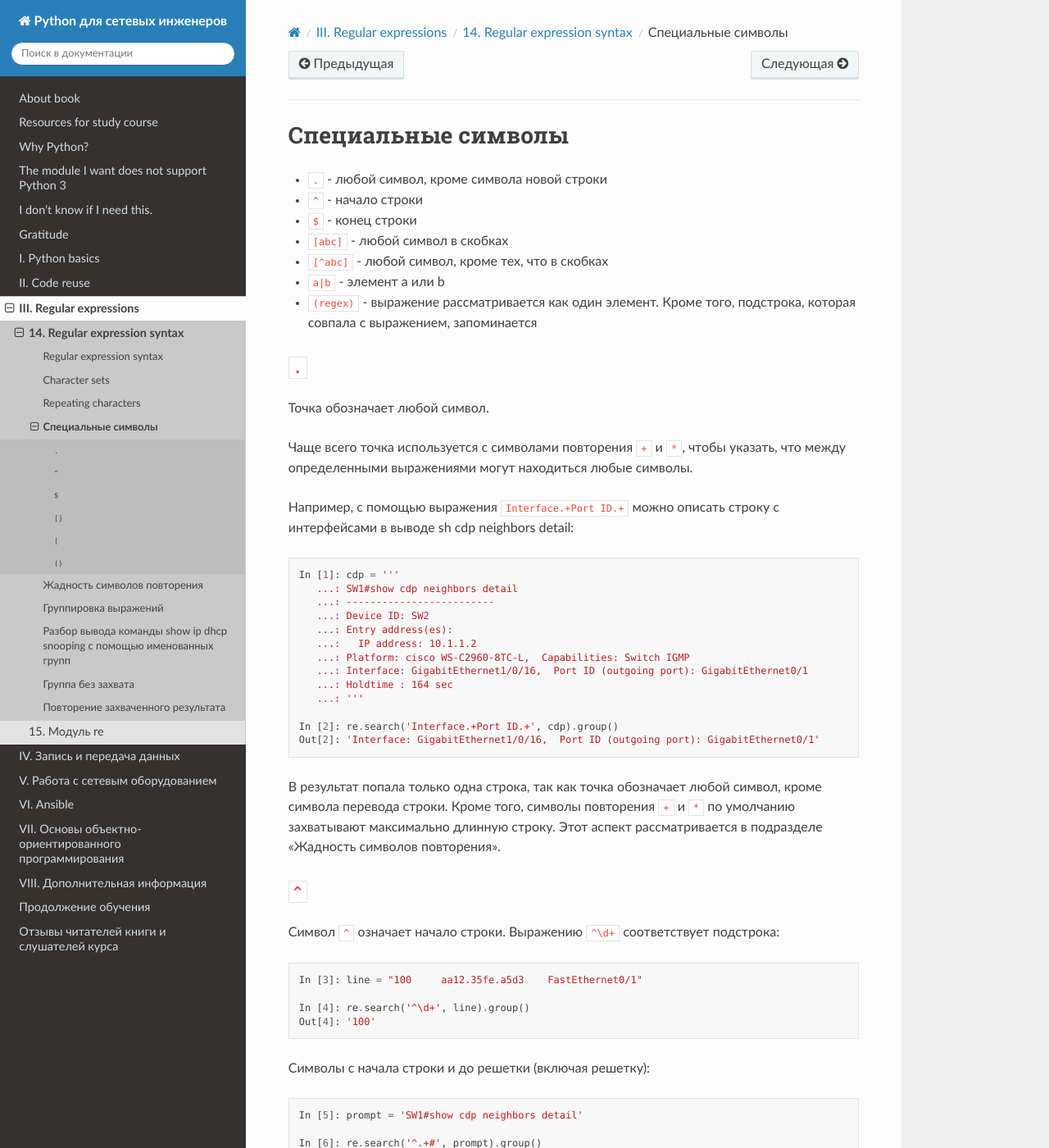
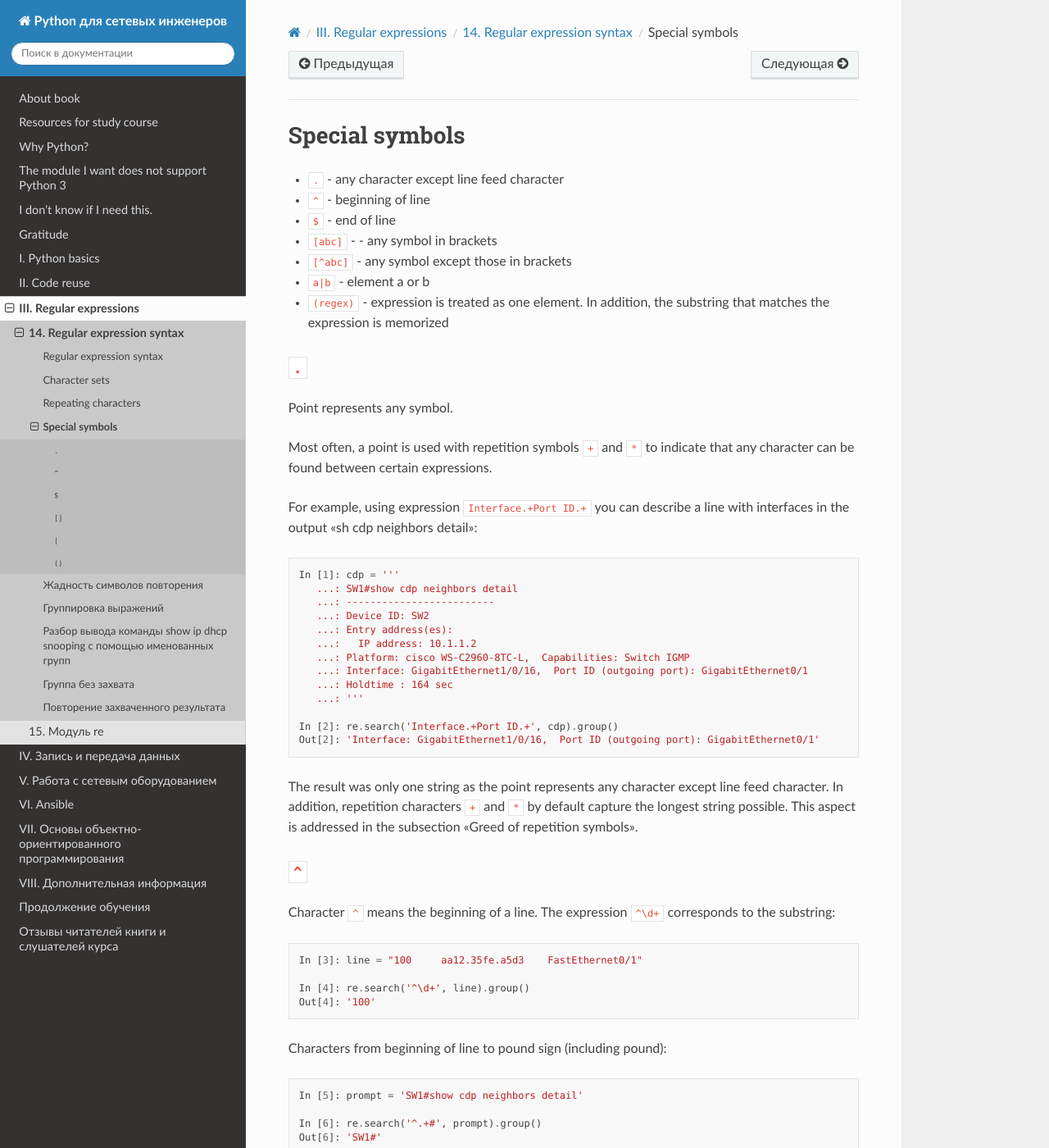
Before and after one commit to Aidar5/nattoeng, a Sphinx documentation site: the page built from docs/source/book/14_regex/2c_spec_sym.rst, in a window 1280 px wide and 1400 px high. Shown: the whole window at 82% size. Built offline with Sphinx 7.4.7 and the Read the Docs theme 2.0.0, drawn with Linux system fonts in a browser that asks for light colours; pages that are not in the unit, such as notebooks, are missing from menus; some of the changed text lies outside the part shown.

Commit message:
Update 2c_spec_sym.rst

```diff
--- a/docs/source/book/14_regex/2c_spec_sym.rst
+++ b/docs/source/book/14_regex/2c_spec_sym.rst
@@ -1,26 +1,22 @@
-Специальные символы
+Special symbols
 -------------------
 
-*  ``.`` - любой символ, кроме символа новой строки
-*  ``^`` - начало строки
-*  ``$`` - конец строки
-*  ``[abc]`` - любой символ в скобках
-*  ``[^abc]`` - любой символ, кроме тех, что в скобках
-*  ``a|b`` - элемент a или b
-*  ``(regex)`` - выражение рассматривается как один элемент. Кроме того,
-   подстрока, которая совпала с выражением, запоминается
+*  ``.`` - any character except line feed character
+*  ``^`` - beginning of line
+*  ``$`` - end of line
+*  ``[abc]`` - - any symbol in brackets
+*  ``[^abc]`` - any symbol except those in brackets
+*  ``a|b`` - element a or b
+*  ``(regex)`` - expression is treated as one element. In addition, the substring that matches the expression is memorized
 
 ``.``
 ~~~~~
 
-Точка обозначает любой символ.
+Point represents any symbol.
 
-Чаще всего точка используется с символами повторения ``+`` и ``*``,
-чтобы указать, что между определенными выражениями могут находиться
-любые символы.
+Most often, a point is used with repetition symbols ``+`` and ``*`` to indicate that any character can be found between certain expressions.
 
-Например, с помощью выражения ``Interface.+Port ID.+`` можно описать
-строку с интерфейсами в выводе sh cdp neighbors detail:
+For example, using expression ``Interface.+Port ID.+`` you can describe a line with interfaces in the output "sh cdp neighbors detail":
 
 .. code:: python
 
@@ -38,16 +34,12 @@
     In [2]: re.search('Interface.+Port ID.+', cdp).group()
     Out[2]: 'Interface: GigabitEthernet1/0/16,  Port ID (outgoing port): GigabitEthernet0/1'
 
-В результат попала только одна строка, так как точка обозначает любой
-символ, кроме символа перевода строки. Кроме того, символы повторения
-``+`` и ``*`` по умолчанию захватывают максимально длинную строку. Этот
-аспект рассматривается в подразделе "Жадность символов повторения".
+The result was only one string as the point represents any character except line feed character. In addition, repetition characters
+``+`` and ``*`` by default capture the longest string possible. This aspect is addressed in the subsection "Greed of repetition symbols".
 
 ``^``
 ~~~~~
-
-Символ ``^`` означает начало строки. Выражению ``^\d+`` соответствует
-подстрока:
+Character  ``^`` means the beginning of a line. The expression ``^\d+`` corresponds to the substring:
 
 .. code:: python
 
@@ -56,7 +48,7 @@
     In [4]: re.search('^\d+', line).group()
     Out[4]: '100'
 
-Символы с начала строки и до решетки (включая решетку):
+Characters from beginning of line to pound sign (including pound):
 
 .. code:: py
 
@@ -68,10 +60,9 @@
 ``$``
 ~~~~~
 
-Символ ``$`` обозначает конец строки.
+Symbol ``$`` represents the end of a line.
 
-Выражение ``\S+$`` описывает любые символы, кроме whitespace в конце
-строки:
+The expression ``\S+$`` describes any characters except whitespace at the end of the line:
 
 .. code:: python
 
@@ -83,9 +74,7 @@
 ``[]``
 ~~~~~~
 
-Символы, которые перечислены в квадратных скобках, означают, что любой
-из этих символов будет совпадением. Таким образом можно описывать разные
-регистры:
+Symbols that are listed in square brackets mean that any of these symbols will be a match. Thus, different registers can be described:
 
 .. code:: python
 
@@ -97,10 +86,7 @@
     In [11]: re.search('[Ff]ast[Ee]thernet', line).group()
     Out[11]: 'FastEthernet'
 
-С помощью квадратных скобок можно указать, какие символы могут
-встречаться на конкретной позиции. Например, выражение ``^.+[>#]``
-описывает символы с начала строки и до решетки или знака больше (включая
-их). С помощью такого выражения можно получить имя устройства:
+Using square brackets, you can specify which characters may meet at a specific position. For example, the expression ``^.+[>#]`` describes characters from the beginning of a line to # or > sign (including them). This expression can be used to derive the name of the device:
 
 .. code:: python
 
@@ -118,8 +104,7 @@
     SW1>
     r1-london-core#
 
-В квадратных скобках можно указывать диапазоны символов. Например, таким
-образом можно указать, что нас интересует любая цифра от 0 до 9:
+You can specify character ranges in square brackets. For example, it can be stated that we are interested in any number from 0 to 9:
 
 .. code:: py
 
@@ -128,7 +113,7 @@
     In [15]: re.search('[0-9]+', line).group()
     Out[15]: '100'
 
-Аналогичным образом можно указать буквы:
+Similarly, letters can be indicated:
 
 .. code:: py
 
@@ -140,7 +125,7 @@
     In [18]: re.search('[A-Z]+', line).group()
     Out[18]: 'F'
 
-В квадратных скобках можно указывать несколько диапазонов:
+Several ranges may be indicated in square brackets:
 
 .. code:: py
 
@@ -149,22 +134,17 @@
     In [20]: re.search('[a-f0-9]+\.[a-f0-9]+\.[a-f0-9]+', line).group()
     Out[20]: 'aa12.35fe.a5d3'
 
-Выражение ``[a-f0-9]+\.[a-f0-9]+\.[a-f0-9]+`` описывает три группы
-символов, разделенных точкой. Символами в каждой группе могут быть буквы
-a-f или цифры 0-9. Это выражение описывает MAC-адрес.
+The expression ``[a-f0-9]+\.[a-f0-9]+\.[a-f0-9]+`` describes three groups of symbols separated by a point. The characters in each group can be letters a-f or digits 0-9. This expression describes MAC address.
 
-Еще одна особенность квадратных скобок - специальные символы внутри
-квадратных скобок теряют свое специальное значение и обозначают просто
-символ. Например, точка внутри квадратных скобок будет обозначать точку,
-а не любой символ.
+Another feature of the square brackets is that the special symbols within the square brackets lose their special meaning and are simply a symbol. For example, a point inside the square brackets will denote a point, not any symbol.
 
-Выражение ``[a-f0-9]+[./][a-f0-9]+`` описывает три группы символов:
+The expression ``[a-f0-9]+[./][a-f0-9]+`` describes three groups of symbols:
 
-1. буквы a-f или цифры от 0 до 9
-2. точка или слеш
-3. буквы a-f или цифры от 0 до 9
+1. letters a-f or digits 0 to 9
+2. point or slash
+3. letters a-f or digits 0 to 9
 
-Для строки line совпадением будет такая подстрока:
+For *line* string the match will be a such substring:
 
 .. code:: py
 
@@ -173,8 +153,7 @@ a-f или цифры 0-9. Это выражение описывает MAC-ад
     In [22]: re.search('[a-f0-9]+[./][a-f0-9]+', line).group()
     Out[22]: 'aa12.35fe'
 
-Если после открывающейся квадратной скобки указан символ ``^``,
-совпадением будет любой символ, кроме указанных в скобках:
+If first symbol in square brackets is ``^``, the match will be any symbol except those in brackets.
 
 .. code:: python
 
@@ -183,12 +162,12 @@ a-f или цифры 0-9. Это выражение описывает MAC-ад
     In [24]: re.search('[^a-zA-Z]+', line).group()
     Out[24]: '0/0    15.0.15.1       '
 
-В данном случае выражение описывает все, кроме букв.
+In this case, the expression describes everything except letters.
 
 ``|``
 ~~~~~
 
-Вертикальная черта работает как 'или':
+Pipe symbol works like 'or':
 
 .. code:: python
 
@@ -197,19 +176,14 @@ a-f или цифры 0-9. Это выражение описывает MAC-ад
     In [26]: re.search('Fast|0/1', line).group()
     Out[26]: 'Fast'
 
-Обратите внимание на то, как срабатывает ``|`` - Fast и 0/1
-воспринимаются как целое выражение. То есть, в итоге выражение означает,
-что мы ищем Fast или 0/1, а не то, что мы ищем Fas, затем t или 0 и 0/1.
+Note how ``|`` works - Fast и 0/1 are treated as an whole expression. So in the end, the expression means that we’re looking for Fast or 0/1.
 
 ``()``
 ~~~~~~
 
-Скобки используются для группировки выражений. Как и в математических
-выражениях, с помощью скобок можно указать, к каким элементам
-применяется операция.
+Brackets are used to group expressions. As in mathematical expressions, brackets can be used to indicate which elements the operation is applied to.
 
-Например, выражение ``[0-9]([a-f]|[0-9])[0-9]`` описывает три символа:
-цифра, потом буква или цифра и цифра:
+For example, the expression ``[0-9]([a-f]|[0-9])[0-9]`` describes three characters: digit, then a letter or digit and digit:
 
 .. code:: python
 
@@ -218,8 +192,7 @@ a-f или цифры 0-9. Это выражение описывает MAC-ад
     In [28]: re.search('[0-9]([a-f]|[0-9])[0-9]', line).group()
     Out[28]: '100'
 
-Скобки позволяют указывать, какое выражение является одним целым. Это
-особенно полезно при использовании символов повторения:
+Brackets allow to indicate which expression is a one entity. This is particularly useful when using repetition symbols:
 
 .. code:: python
 
@@ -228,7 +201,4 @@ a-f или цифры 0-9. Это выражение описывает MAC-ад
     In [30]: re.search('([0-9]+\.)+[0-9]+', line).group()
     Out[30]: '15.0.15.1'
 
-Скобки позволяют не только группировать выражения. Строка, которая
-совпала с выражением в скобках, запоминается. Ее можно получить отдельно
-с помощью специальных методов groups и group(n). Это рассматривается в
-подразделе "Группировка выражений".
+Brackets not only allow you to group expressions. The string that matches the bracketed expression is memorized. It can be obtained separately by special methods groups() and group(n). This is considered in the subsection "Grouping of expressions".
```
